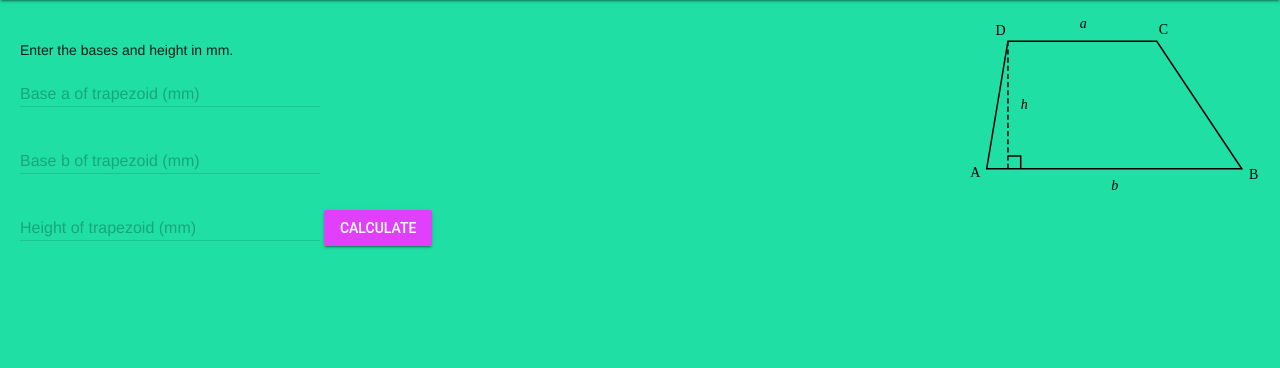
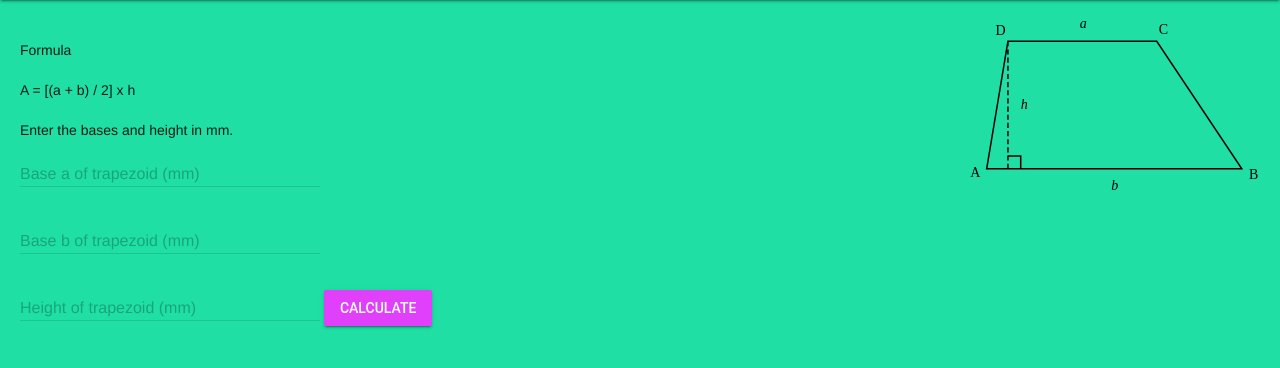
Before and after one commit to MTHS-ICD2O-1-2023/ICD2O-Unit-3-01-PHP-manya-feng, a PHP site: page / in a window 1280 px wide. Shown: the part 64-432 px from the top of the page. Run offline with PHP 8.4, Linux system fonts and the light colour scheme.

Commit message:
change the php

```diff
--- a/index.php
+++ b/index.php
@@ -30,6 +30,10 @@
         <img src="./images/trapezoid.svg" alt="trapezoid image" />
       </div>
       <br />
+      <div class="page-content">Formula</div>
+      <br />
+      <div class="page-content">A = [(a + b) / 2] x h</div>
+      <br />
       <div class="page-content">Enter the bases and height in mm.</div>
       <div class="page-content-php">
         <form action="answer.php" method="POST">
```
